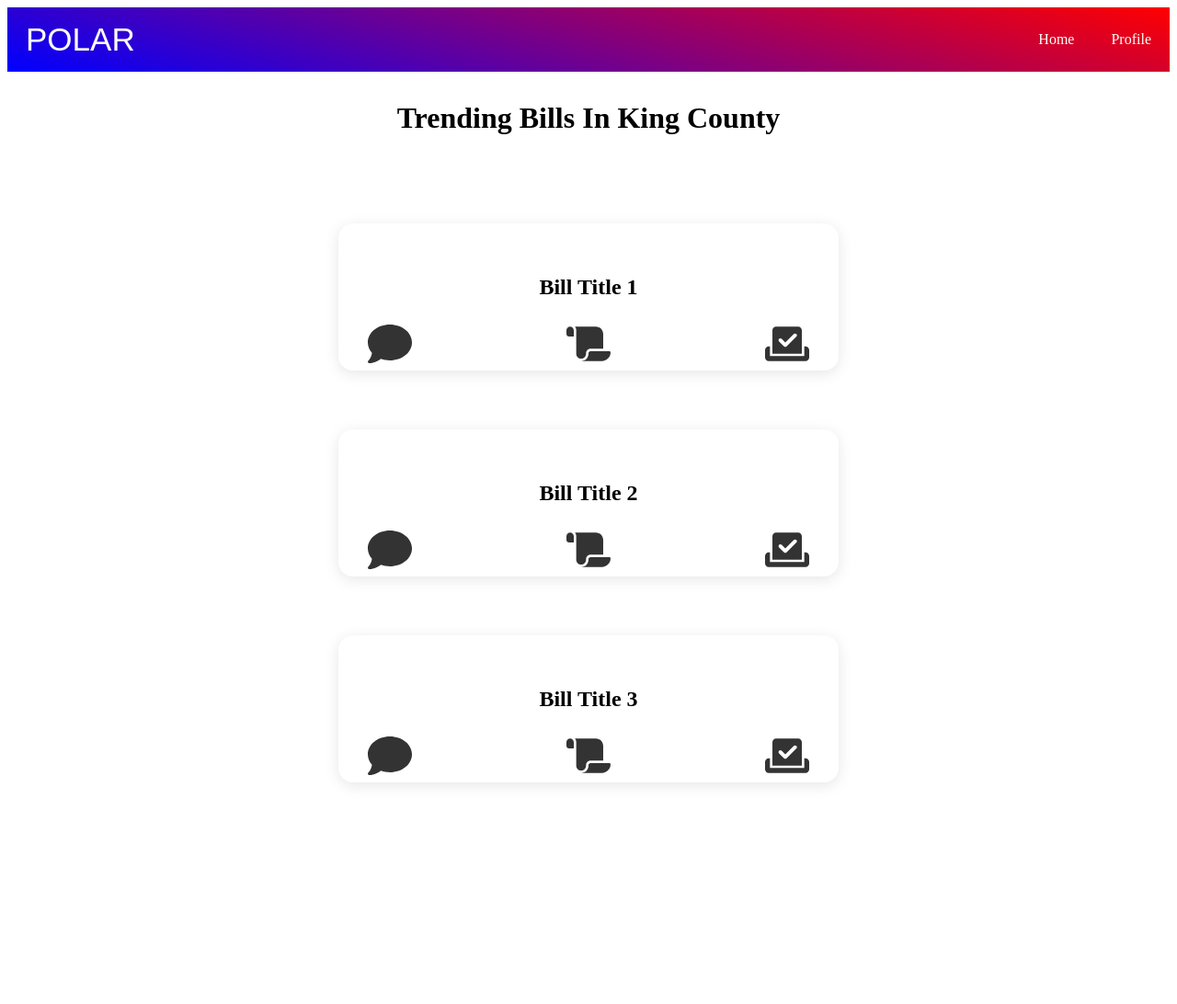
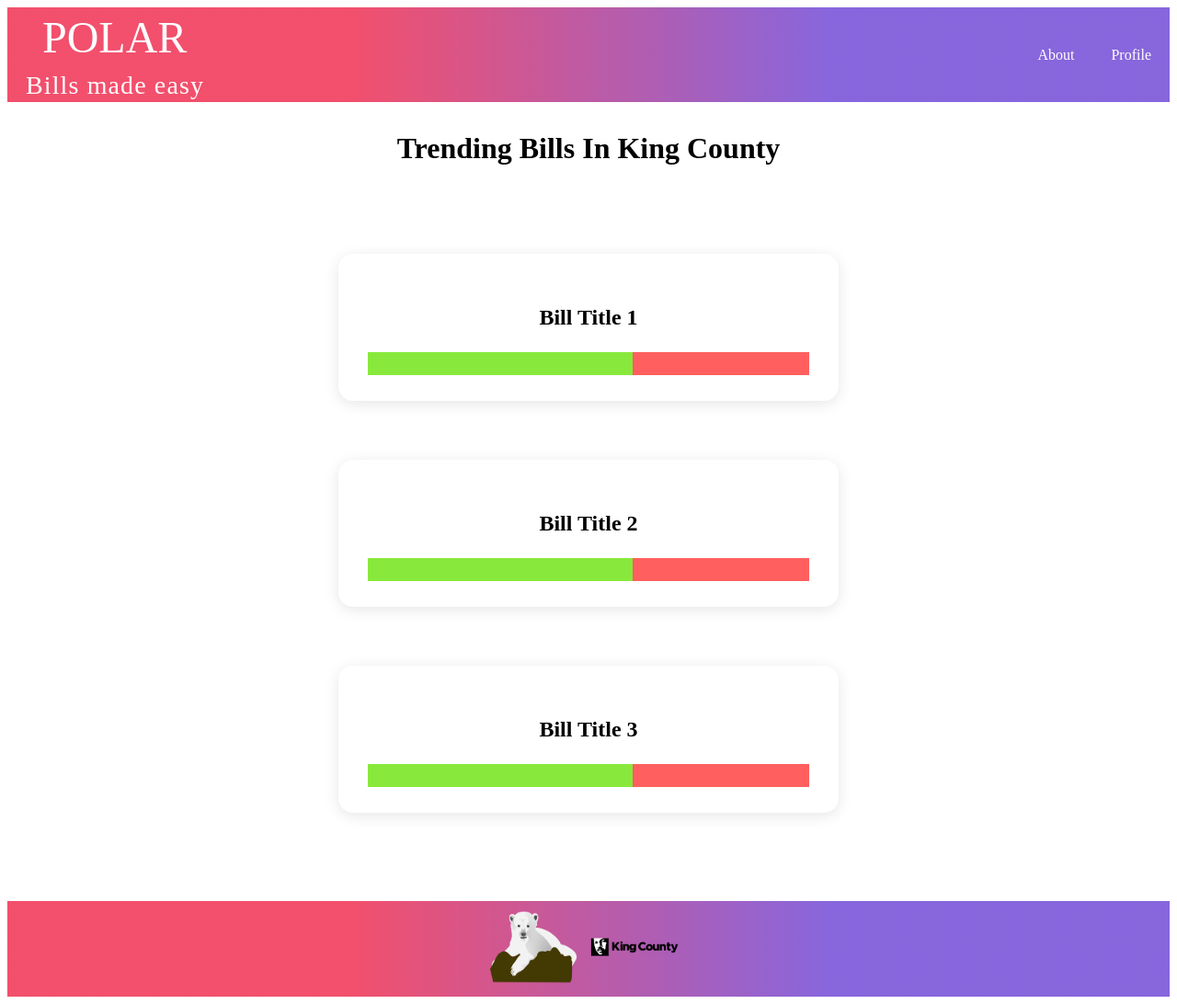
Before and after one commit to UW-INFO442-WI23/pollerbears, a React (Create React App) app: page / in a window 1280 px wide. Shown: the whole page at 92% size. Before the commit the page ends 955 px from the top, so only its background shows below. Built offline with nearby package versions, Linux system fonts and the light colour scheme.

Commit message:
added footer, added graph prototype, adjusted css

```diff
--- a/src/App.js
+++ b/src/App.js
@@ -1,5 +1,5 @@
 import HomeScreen from "./components/Home";
-import NavBar from "../src/components/Nav";
+import { NavBar, Footer } from "../src/components/Nav";
 import "./index.css";
 
 function App(props){
@@ -7,6 +7,7 @@ function App(props){
         <div>
           <NavBar/>
           <HomeScreen/>
+          <Footer/>
         </div>
     );
 }
--- a/src/components/Cards.js
+++ b/src/components/Cards.js
@@ -8,9 +8,7 @@ const Card = ({ title }) => {
     <div className="card">
       <h3 className="card-title">{title}</h3>
       <div className="card-icons">
-        <FontAwesomeIcon icon={faComment} className="icon icon-comment" />
-        <FontAwesomeIcon icon={faScroll} className="icon icon-scroll" />
-        <FontAwesomeIcon icon={faVoteYea} className="icon icon-vote" />
+        <div className="poll-graph"></div>
       </div>
     </div>
   );
--- a/src/components/Home.Js
+++ b/src/components/Home.Js
@@ -6,7 +6,9 @@ function Home() {
     <div>
         <div className="homepageHeading">Trending Bills In King County</div>
         <div className="cardContainer">
-          <Card title="Bill Title 1" />
+          <Card title="Bill Title 1">
+            <div className="graph"></div>
+          </Card>
           <Card title="Bill Title 2" />
           <Card title="Bill Title 3" />
         </div>
--- a/src/components/Nav.js
+++ b/src/components/Nav.js
@@ -1,15 +1,23 @@
 import React from 'react'
 
-export default function navbar(props){
+function hamClick() {
+    const navUL = document.getElementById("nav-ul");
+    navUL.classList.toggle("show");
+};
+
+export function NavBar() {
     return(
         <header>
             <nav>
+                <div className="left-head">
                 <a className="logo">POLAR</a>
+                <a className="slogan">Bills made easy</a>
+                </div>
                 <button className="hamburger" id="hamburger" onClick={hamClick}>
                     <i className="fas fa-bars"></i>
                 </button>
                 <ul className="nav-ul" id="nav-ul">
-                    <a href="#home">Home</a>
+                    <a href="#About">About</a>
                     <a href="#profile">Profile</a>
                 </ul>
             </nav>
@@ -17,7 +25,13 @@ export default function navbar(props){
     );
 };
 
-function hamClick() {
-    const navUL = document.getElementById("nav-ul");
-    navUL.classList.toggle("show");
-};
+export function Footer() {
+    return (
+      <footer>
+        <div>
+            <img className="footer-icon" src="./img/polar.png" alt="polar bear icon." />
+            <img className="footer-icon" src="./img/king.png" alt="king county logo." />
+        </div>
+      </footer>
+    );
+  }
--- a/src/index.css
+++ b/src/index.css
@@ -50,22 +50,82 @@
     color: #333;
   }
 
-/* Navbar styling */
+/* Graph styling */
+.poll-graph {
+  padding-left: 100px;
+  padding-right: 100px;
+  width: 360px;
+  height: 25px;
+  background: linear-gradient(90deg, #88E93C 60%, #FF5F5F 40%);
+}
+
+/* Navbar and Footer styling */
 nav {
   display: flex;
   flex-wrap: wrap;
   align-items: center;
   justify-content: space-between;
-  background-color: white;
-  background-image: linear-gradient(15deg, blue 0%, red 100%);
+  background: linear-gradient(90deg, rgba(237, 12, 52, 0.72) 29.66%, rgba(56, 0, 198, 0.6) 70.77%);;
+
+}
+
+footer {
+  display: flex;
+  justify-content: center;
+  align-items: center;
+  background: linear-gradient(90deg, rgba(237, 12, 52, 0.72) 29.66%, rgba(56, 0, 198, 0.6) 70.77%);;
+}
+
+.footer-icon {
+  height: 100px;
+  width: 100px;
+  margin-right: 10px;
+}
+
+.left-head {
+  display: flex;
+  flex-direction: column;
+  align-items: center;
+  padding-left: 20px;
 }
 
 .logo {
-  font-family: 'Nunito Sans', sans-serif;
-  font-family: 'Raleway', sans-serif;
-  font-size: 35px;
+  display: flex;
+  width: 193px;
+  height: 66px;
+  left: 41px;
+  top: 33px;
+
+  font-family: 'Fraunces';
+  font-style: normal;
+  font-weight: 400;
+  font-size: 48px;
+  line-height: 16px;
+
+  display: flex;
+  align-items: center;
+  text-align: center;
   color: white;
-  padding-left: 20px;
+}
+
+.slogan {
+  display: flex;
+  width: 229px;
+  height: 37px;
+  left: 41px;
+  top: 99px;
+
+  font-family: 'Source Sans Pro';
+  font-style: normal;
+  font-weight: 400;
+  font-size: 28px;
+  line-height: 16px;
+
+  display: flex;
+  align-items: center;
+  text-align: center;
+  letter-spacing: 0.04em;
+  color: white;
 }
 
 .nav-ul {
```
Also changed, not shown: public/img/king.png (added), public/img/polar.png (added).
